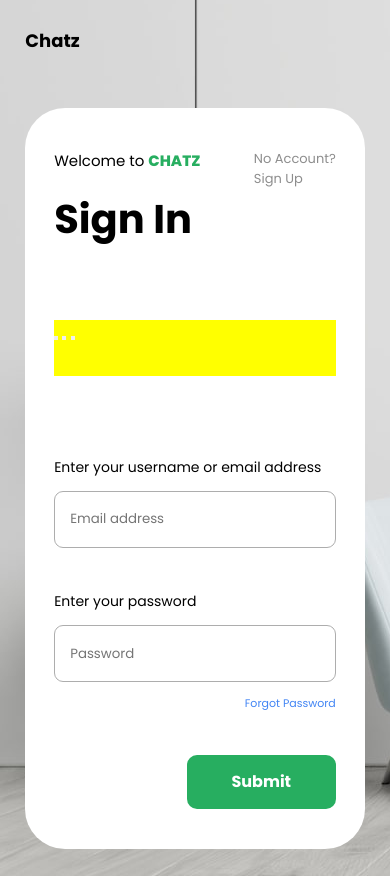
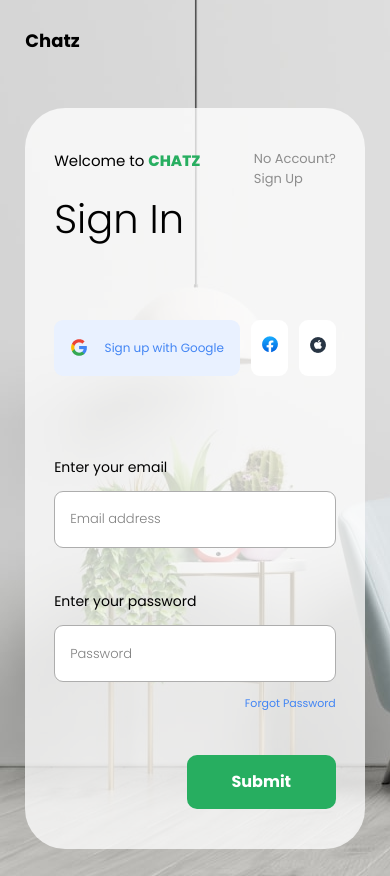
Before and after one commit to hmunish/chatz, a plain HTML site: page public/registration.html in a window 390 px wide. Drawn offline with Linux system fonts and the light colour scheme.

Commit message:
Completed registration form mobile styles

```diff
--- a/public/registration.html
+++ b/public/registration.html
@@ -27,14 +27,21 @@
           <h1 class="title">Sign In</h1>
         </div>
         <div class="api-signup-wrapper">
-          <button></button>
-          <button></button>
-          <button></button>
+          <button class="api-signup-btn google">
+            <img src="./assets/google.png" alt="Google" />
+            Sign up with Google
+          </button>
+          <button class="api-signup-btn">
+            <img src="./assets/facebook.png" alt="facebook" />
+          </button>
+          <button class="api-signup-btn">
+            <img src="./assets/apple.png" alt="" />
+          </button>
         </div>
         <div class="registration-form-wrapper">
           <form id="registration-form">
             <div class="form-sections">
-              <label for="email">Enter your username or email address</label>
+              <label for="email">Enter your email</label>
               <input
                 type="email"
                 name="email"
--- a/public/styles/style.css
+++ b/public/styles/style.css
@@ -4,7 +4,10 @@
   --black-color: #000000;
   --white-color: #ffffff;
   --text-light-color: #8d8d8d;
+  --text-light-color-2: #808080;
   --link-text-color: #4285f4;
+  --bg-color-1: rgba(255, 255, 255, 0.75);
+  --bg-color-2: #e9f1ff;
 }
 
 * {
@@ -46,8 +49,9 @@ main {
 
 section.registration {
   width: 87%;
+  max-width: 539px;
   min-height: 741px;
-  background-color: var(--white-color);
+  background-color: var(--bg-color-1);
   border-radius: 40px;
   display: flex;
   flex-direction: column;
@@ -55,8 +59,11 @@ section.registration {
   justify-content: space-around;
 }
 
+section.registration > div {
+  width: 83%;
+}
+
 section.registration > .title-wrapper {
-  width: 83%;
   height: 90px;
   display: flex;
   flex-direction: column;
@@ -90,16 +97,40 @@ section.registration > .title-wrapper {
 
 .title {
   font-size: 40px;
+  font-weight: 300;
 }
 
 .api-signup-wrapper {
-  width: 83%;
   height: 56px;
-  background-color: yellow;
+  /* width: 272px !important; */
+  display: flex;
+  justify-content: space-between;
+  /* background-color: yellow; */
+}
+
+.api-signup-btn {
+  width: 13%;
+  height: 100%;
+  border-radius: 9px;
+  border: none;
+  background-color: var(--white-color);
+}
+
+.api-signup-btn.google {
+  width: 66%;
+  background-color: var(--bg-color-2);
+  color: var(--link-text-color);
+  display: flex;
+  justify-content: space-evenly;
+  align-items: center;
+  font-size: 12px;
+}
+
+.api-signup-btn > img {
+  width: 18px;
 }
 
 .registration-form-wrapper {
-  width: 83%;
   min-height: 352px;
   /* background-color: #27ae60; */
 }
@@ -135,6 +166,13 @@ label {
   padding: 0 15px;
   border: 1px solid #adadad;
   border-radius: 9px;
+  outline-color: var(--link-text-color);
+}
+
+.form-sections > input::placeholder {
+  font-weight: 300;
+  font-size: 13px;
+  color: var(--text-light-color-2);
 }
 
 #forgot-password {
```
Also changed, not shown: public/assets/apple.png (added), public/assets/facebook.png (added), public/assets/google.png (added).
